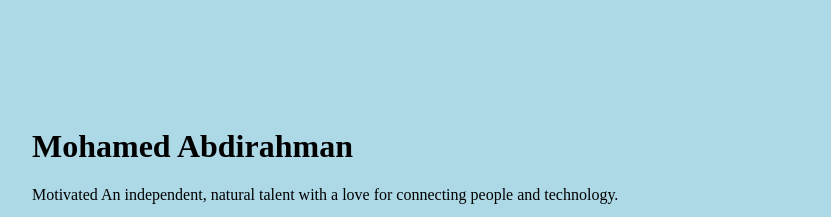
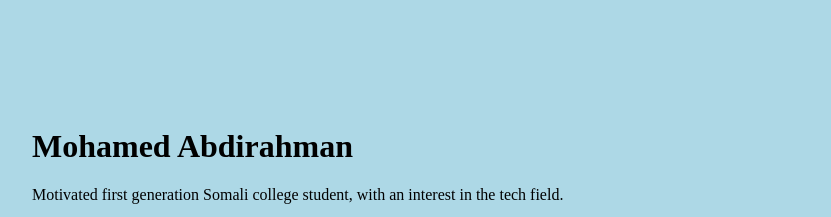
Before and after one commit to MohamedJabdirahman/MohamedJabdirahman.github.io, a plain HTML site: page index.html in a window 1280 px wide. Shown: the top 217 px of the page, without its empty margins (224-1055 px from the left). Drawn offline with Linux system fonts and the light colour scheme.

Commit message:
Update index.html

```diff
--- a/index.html
+++ b/index.html
@@ -9,7 +9,7 @@
 <body>
   <div>
     <h1>Mohamed Abdirahman</h1>
-    <p>Motivated An independent, natural talent with a love for connecting people and technology.
+    <p>Motivated first generation Somali college student, with an interest in the tech field.
   </div>
 
   <div class="exp-header">
```
